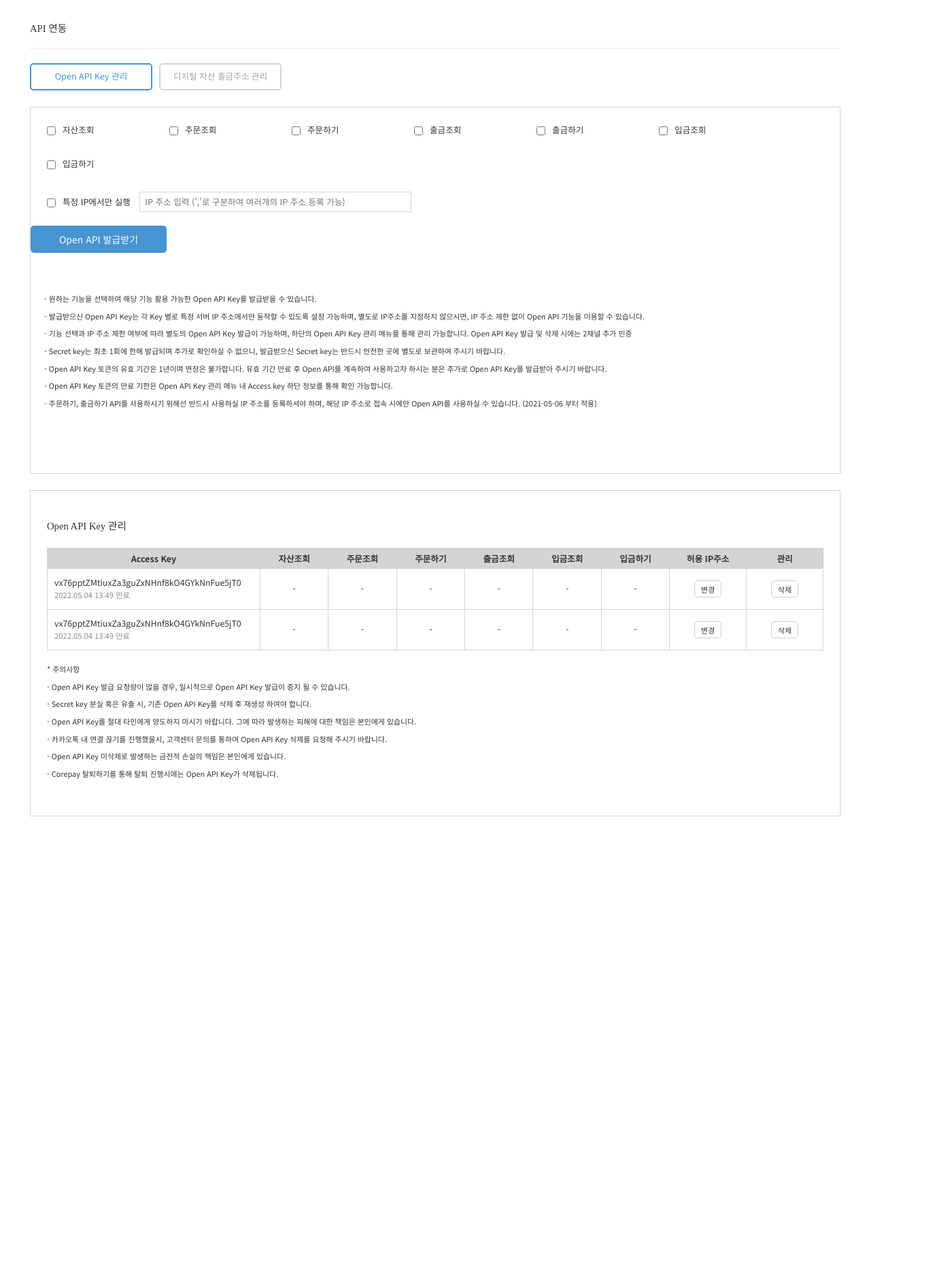
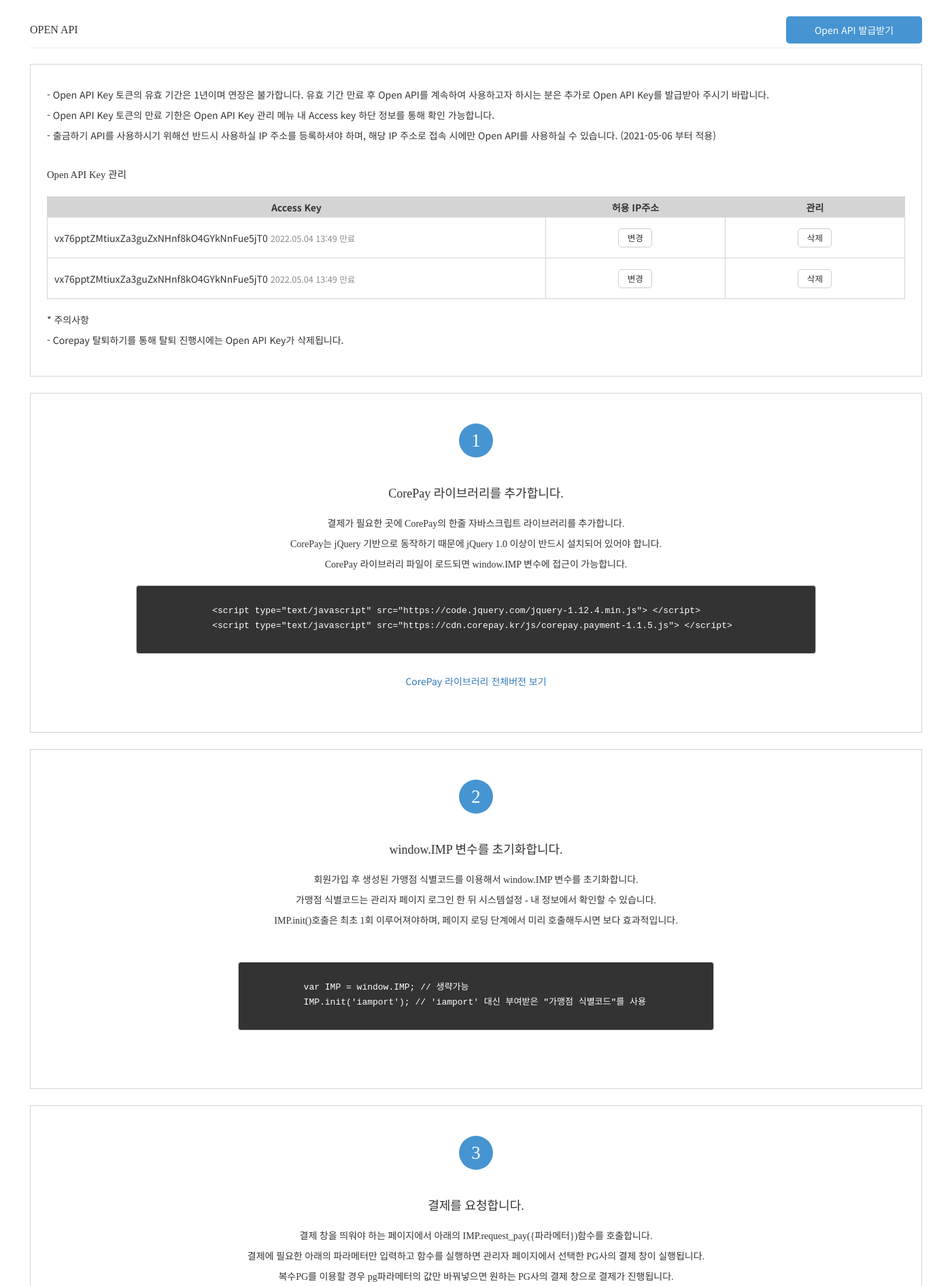
Before and after one commit to haulpark/Core_EX_Agent, a plain HTML site: page html/open_api/api_openKey.html in a window 1280 px wide. Shown: the part 120-2012 px from the top of the page at 68% size, 1400 px wide, since content can reach past the window. Before the commit the page ends 1345 px from the top, so only its background shows below. Drawn offline with Linux system fonts and the light colour scheme; a web font is replaced by a local one.

Commit message:
open_api 키 발급 수정 완료

```diff
--- a/css/src/main/main.css
+++ b/css/src/main/main.css
@@ -40,7 +40,7 @@
       background-repeat: no-repeat;
     }
 
-    h1 > span{
+    h1 > a > span{
       float:left;
       font-size:20pt; color:#4694D1;
       line-height: 50px; margin-left: 10px;}
--- a/css/src/open_api/api_openKey.css
+++ b/css/src/open_api/api_openKey.css
@@ -4,10 +4,19 @@
 
 html {scroll-behavior: smooth;}
 
-#wrap{width:100%; height:1400px; background-color: #F8F8F8;}
+#wrap{width:100%; height:auto; background-color: #F8F8F8;}
 
 h2{font-family:paybooc-B; font-size:12pt;}
 .title_line{width:100%; height:3px; background-color: #f5f6f7; margin:20px 0;}
+
+pre{
+  color:#fff; background-color: #333;
+}
+
+code{
+  font-family: monospace;
+  color:#fff;
+}
 
 /* ===================== #headBox ======================== */
 
@@ -124,7 +133,7 @@
 
 /* ===================== #viewBox ======================== */
 .viewBox{
-  width:1400px; height:1240px;
+  width:1400px; height:auto;
   margin:auto; margin-top: 30px;
   background-color: #fff;
   box-shadow: 0 0.5rem 1rem #ccc;
@@ -132,85 +141,131 @@
   overflow:hidden;
 }
 
-h2{font-family:paybooc-B; font-size:12pt;}
-  .title_line{width:100%; height:3px; background-color: #f5f6f7; margin:20px 0;}
+.view_title{width:100%; height:auto; margin:auto;}
+h2{font-family:paybooc-B; float:left; width:200px; line-height:20px; font-size:12pt;}
+
+.api_issued{
+  float:right;
+  width:200px; height:40px; margin-top: 10px;
+  border-radius: 5px; color:#fff; background-color: #4694D1;
+}
+
+.title_line{float:left; width:100%; height:3px; background-color: #f5f6f7; margin-top:5px;}
 
 
   .content{width:100%; height:auto;}
 
   /* ===================== 상단 api 체크 박스 ===================== */
-  .category{width:100%; height:40px; margin-bottom: 24px;}
-    .category > ul {width:100%; height:100%;}
-    .category > ul > li {
-      float:left; width:188px; height:40px; text-align: center;
-      border:2px solid #D4D4D4; margin-right: 10px;
-      border-radius: 5px; line-height: 34px; color:#d4d4d4;
+  .checkBox{
+    width:100%; height:460px; border:1px solid #d4d4d4;
+    padding:24px; box-sizing: border-box; margin-top: 80px;
+  }
+
+    .openkey_ex{
+      width:100%; height:auto;
+      margin-top: 10px;
     }
-    .category > ul > li > a {color:#a1a1a1;}
-    .category > ul > li:first-child{border:2px solid #4694D1;}
-    .category > ul > li:first-child > a {color:#4694D1;}
 
-  .checkBox{width:100%; height:500px; border:1px solid #d4d4d4;}
+    h3{font-family:paybooc-B; font-size:11pt; margin-top: 40px;}
 
-    .check {width:100%; height:100px; padding:24px; box-sizing: border-box;}
-    .check > ul{width:100%; height:100%;}
-    .check > ul > li{float:left; width:180px; height:50px;}
-    .check > ul > li > input[type="checkbox"] {float:left; margin-right: 10px;}
+    .checkBox > table{width:100%; height:auto; margin-top: 24px;}
+    .checkBox > table > thead > tr > th {
+      height:30px; text-align: center; border:1px solid #d4d4d4;
+      background-color: #d4d4d4;
+    }
 
-    .check > ul > li:last-child > input[type="checkbox"] {margin-top:10px;}
-    .check > ul > li:last-child{width:100%; line-height: 30px;}
-    .check > ul > li > input[type="text"] {width:400px; height:30px; margin-left: 10px; border:1px solid #d4d4d4; outline:none; font-size:0.9rem;}
+    .checkBox > table > thead > tr > th:nth-child(1){width:20%;}
+    .checkBox > table > thead > tr > th:nth-child(2){width:8%;}
+    .checkBox > table > thead > tr > th:nth-child(3){width:8%;}
+    .checkBox > table > thead > tr > th:nth-child(4){width:8%;}
+    .checkBox > table > thead > tr > th:nth-child(5){width:8%;}
+    .checkBox > table > thead > tr > th:nth-child(6){width:8%;}
+    .checkBox > table > thead > tr > th:nth-child(7){width:8%;}
+    .checkBox > table > thead > tr > th:nth-child(8){width:17%;}
+    .checkBox > table > thead > tr > th:nth-child(9){width:5%;}
 
+    .checkBox > table > tbody > tr > td {
+      height:60px; text-align: center; border:1px solid #d4d4d4;
+    }
 
-  .api_issued{
-      width:200px; height:40px; margin:auto;
-      border-radius: 5px; color:#fff; background-color: #4694D1;}
+    .checkBox > table > tbody > tr > td:first-child{text-align: left; padding-left:10px; box-sizing: border-box;}
+    .checkBox > table > tbody > tr > td:first-child > span.date{font-size:0.9rem; color:#8A8A8A;}
 
-  .openkey_ex{
-    width:100%; height:auto;
-    margin-top: 60px;
-    padding:0 20px; box-sizing: border-box;
-  }
+    .checkBox > table > tbody > tr > td > button {width:50px; height:28px; font-size:0.9rem; background-color: #fff; border:1px solid #ccc; border-radius: 5px;}
+
+    .key_ex{
+      width:100%; height:auto;
+      margin-top: 20px;
+    }
 
   /* ===================== 하단 api 키 관리 ===================== */
   .key_management{
     width:100%; height:500px;
     margin-top: 24px;
     border:1px solid #d4d4d4;
-    padding:24px; box-sizing: border-box;
+    padding:44px 24px; box-sizing: border-box;
   }
 
-  h3{font-family:paybooc-B; font-size:11pt;}
+    .number{
+      width:50px; height:50px;
+      margin:auto; margin-bottom: 44px;
+      background-color: #4694D1;
+      font-family: payBooc-B;
+      color:#fff; border-radius: 50%;
+      text-align: center; line-height: 50px;
+      font-size:20pt;
+    }
 
-  .key_management > table{width:100%; height:auto; margin-top: 24px;}
-  .key_management > table > thead > tr > th {
-    height:30px; text-align: center; border:1px solid #d4d4d4;
-    background-color: #d4d4d4;
-  }
+    h4{
+      text-align: center; font-family: payBooc-B;
+      margin-bottom: 24px;
+    }
 
-  .key_management > table > thead > tr > th:nth-child(1){width:20%;}
-  .key_management > table > thead > tr > th:nth-child(2){width:8%;}
-  .key_management > table > thead > tr > th:nth-child(3){width:8%;}
-  .key_management > table > thead > tr > th:nth-child(4){width:8%;}
-  .key_management > table > thead > tr > th:nth-child(5){width:8%;}
-  .key_management > table > thead > tr > th:nth-child(6){width:8%;}
-  .key_management > table > thead > tr > th:nth-child(7){width:8%;}
-  .key_management > table > thead > tr > th:nth-child(8){width:17%;}
-  .key_management > table > thead > tr > th:nth-child(9){width:5%;}
+    .key_management p {text-align: center; font-family: payBooc-M;}
 
-  .key_management > table > tbody > tr > td {
-    height:60px; text-align: center; border:1px solid #d4d4d4;
-  }
+    .key_management a {text-align: center; margin-top: 20px;}
 
-  .key_management > table > tbody > tr > td:first-child{text-align: left; padding-left:10px; box-sizing: border-box;}
-  .key_management > table > tbody > tr > td:first-child > span.date{font-size:0.9rem; color:#8A8A8A;}
+    .code01{
+      width:1000px; margin:auto; margin-top: 20px;
+      line-height: 1.5rem; padding-top: 25px; box-sizing: border-box;
+    }
 
-  .key_management > table > tbody > tr > td > button {width:50px; height:28px; font-size:0.9rem; background-color: #fff; border:1px solid #ccc; border-radius: 5px;}
+    .code02{
+      width:700px; margin:auto; margin-top: 50px;
+      line-height: 1.5rem; padding-top: 25px; box-sizing: border-box;
+    }
 
-  .key_ex{
-    width:100%; height:auto;
-    margin-top: 20px;
-  }
+    .key_m03{height:1200px;}
+
+    .code03{
+      width:700px; margin:auto; margin-top: 50px; margin-bottom: 50px;
+      line-height: 1.5rem; padding-top: 25px; box-sizing: border-box;
+    }
+
+    .key_m03 table {width:95%; height:auto; margin:auto;}
+
+    .key_m03 table thead {font-family: payBooc-B; }
+    .key_m03 table thead tr th{height:30px; padding-left:10px; border:1px solid #d4d4d4; background-color: #f5f6f7;}
+    .key_m03 table thead tr th:first-child{width:15%;}
+
+    .key_m03 table tbody {font-family: payBooc-M;}
+    .key_m03 table tbody tr td{height:40px; font-size:0.9rem; padding-left:10px; border:1px solid #d4d4d4;}
+
+
+    .key_m04_left{float:left; width:60%;}
+    .key_m04_right{
+      float:right; width:40%; height:400px;
+      background-image: url(../../../img/image/api_key_m04_img.png);
+      background-repeat: no-repeat;
+    }
+
+    .key_m05 {height:320px;}
+
+
+
+
+
+
 
  /* -------------------- 랩탑 (1024px ~ 1400px) ------------------ */
  @media screen and (min-width: 1024px) and (max-width: 1400px) {
@@ -256,83 +311,4 @@
        text-align: center; color:#333;
      }
 
-  .viewBox{width:100%; height:auto;}
-
-    h2{font-family:paybooc-B; font-size:11pt;}
-
-
-    /* ===================== 상단 메뉴 탭 ===================== */
-
-      .category > ul > li {
-        width:180px;
-        font-size:0.9rem;
-      }
-
-    /* ===================== 상단 api 체크 박스 ===================== */
-    .checkBox{width:100%; height:540px; border:1px solid #d4d4d4;}
-
-      .check {width:100%; height:100px; padding:24px; box-sizing: border-box;}
-      .check > ul{width:100%; height:100%;}
-      .check > ul > li{float:left; width:180px; height:50px; font-size:0.9rem;}
-      .check > ul > li > input[type="checkbox"] {float:left; margin-right: 10px;}
-
-      .check > ul > li:last-child{width:100%;}
-      .check > ul > li > input[type="text"] {width:400px; margin-left: 10px; border:1px solid #d4d4d4; outline:none; font-size:0.9rem;}
-
-    .btn {
-      width:100%; height:40px; margin:auto; margin-top: 10px;
-    }
-
-      .btn > button{
-        width:180px; height:38px; font-size:0.9rem;
-        border-radius: 5px; color:#fff; background-color: #4694D1;}
-
-    .openkey_ex{
-      width:100%; height:auto;
-      margin-top: 60px; font-size:0.78rem;
-      padding:0 20px; box-sizing: border-box;
-    }
-
-    /* ===================== 하단 api 키 관리 ===================== */
-    .key_management{
-      width:100%; height:480px;
-      margin-top: 24px;
-      border:1px solid #d4d4d4;
-      padding:24px; box-sizing: border-box;
-    }
-
-    h3{font-family:paybooc-B; font-size:11pt;}
-
-    .key_management > table{width:100%; height:auto; margin-top: 24px;}
-    .key_management > table > thead > tr > th {
-      height:30px; text-align: center; border:1px solid #d4d4d4;
-      background-color: #d4d4d4; font-size:0.9rem;
-    }
-
-    .key_management > table > thead > tr > th:nth-child(1){width:24%;}
-    .key_management > table > thead > tr > th:nth-child(2){width:8%;}
-    .key_management > table > thead > tr > th:nth-child(3){width:8%;}
-    .key_management > table > thead > tr > th:nth-child(4){width:8%;}
-    .key_management > table > thead > tr > th:nth-child(5){width:8%;}
-    .key_management > table > thead > tr > th:nth-child(6){width:8%;}
-    .key_management > table > thead > tr > th:nth-child(7){width:8%;}
-    .key_management > table > thead > tr > th:nth-child(8){width:9%;}
-    .key_management > table > thead > tr > th:nth-child(9){width:9%;}
-
-    .key_management > table > tbody > tr > td {
-      height:60px; text-align: center; border:1px solid #d4d4d4;
-      font-size:0.875rem;
-    }
-
-    .key_management > table > tbody > tr > td:first-child{text-align: left; padding-left:10px; box-sizing: border-box;}
-    .key_management > table > tbody > tr > td:first-child > span.date{font-size:0.8rem; color:#8A8A8A;}
-
-    .key_management > table > tbody > tr > td > button {width:40px; height:25px; font-size:0.8rem; background-color: #fff; border:1px solid #ccc; border-radius: 5px;}
-
-    .key_ex{
-      width:100%; height:auto;
-      margin-top: 20px; font-size:0.78rem;
-    }
-
-
  }
--- a/html/open_api/api_openKey.html
+++ b/html/open_api/api_openKey.html
@@ -23,36 +23,9 @@
 <body>
 <!-- layout -->
 <div id="wrap">
-
-  <div class="mob_menuBar">
-    <div class="menu">
-      <div class="close_btn"></div>
-
-      <ul>
-        <li><a href="./main.html">메인</a></li>
-        <li><a href="./deal.html">내역</a></li>
-        <li><a href="./wallet.html">지갑</a></li>
-        <li><a href="./api.html">API</a></li>
-        <li>
-          <dl class="dl_mypage">
-            <dt class="dd_mypage"><span>마이페이지</span><div class="menu_img"></div></dt>
-            <dd><a href="./mypage_info.html">기본등록정보</a></dd>
-            <dd><a href="./mypage_deal.html">거래등록정보</a></dd>
-            <dd><a href="./mypage_store.html">상품구매내역</a></dd>
-            <dd><a href="./mypage_data.html">소명자료요청</a></dd>
-            <dd><a href="./mypage_calculate.html">정산요청</a></dd>
-            <dd><a href="./mypage_qna.html">상담내역</a></dd>
-          </dl>
-        </li>
-        <li><a href="./store.html">상품소개</a></li>
-      </ul>
-    </div>
-  </div>
   <!-- =-=-=-=-=-=-=-=-=-=-= header#headBox =-=-=-=-=-=-=-=-=-=-= -->
   <header id="headBox">
     <div class="div">
-
-      <div class="mob_menu"> </div>
       <h1>
         <div class="logo"></div>
         <span>Core EX Agent</span>
@@ -95,57 +68,25 @@
 
   <!-- =-=-=-=-=-=-=-=-=-=-= section#viewBox =-=-=-=-=-=-=-=-=-=-= -->
   <div class="viewBox">
-    <h2>API 연동</h2>
-    <div class="title_line"></div>
+    <div class="view_title">
+      <h2>OPEN API</h2>
+      <button type="button" class="api_issued"> Open API 발급받기 </button>
+      <div class="title_line"></div>
+    </div>
 
     <div class="content">
-      <div class="category">
-        <ul>
-          <li><a href="./api_openKey.html">Open API Key 관리</a></li>
-          <li><a href="./api_management.html">디지털 자산 출금주소 관리</a></li>
-        </ul>
-      </div>
-
       <div class="checkBox">
-
-        <div class="check">
-          <ul>
-            <li><input type="checkbox">자산조회</li>
-            <li><input type="checkbox">주문조회</li>
-            <li><input type="checkbox">주문하기</li>
-            <li><input type="checkbox">출금조회</li>
-            <li><input type="checkbox">출금하기</li>
-            <li><input type="checkbox">입금조회</li>
-            <li><input type="checkbox">입금하기</li>
-            <li><input type="checkbox">특정 IP에서만 실행 <input type="text" placeholder="IP 주소 입력 (','로 구분하여 여러개의 IP 주소 등록 가능)"></li>
-          </ul>
+        <div class="openkey_ex">
+         <p> - Open API Key 토큰의 유효 기간은 1년이며 연장은 불가합니다. 유효 기간 만료 후 Open API를 계속하여 사용하고자 하시는 분은 추가로 Open API Key를 발급받아 주시기 바랍니다. </p>
+         <p> - Open API Key 토큰의 만료 기한은 Open API Key 관리 메뉴 내 Access key 하단 정보를 통해 확인 가능합니다. </p>
+         <p> - 출금하기 API를 사용하시기 위해선 반드시 사용하실 IP 주소를 등록하셔야 하며, 해당 IP 주소로 접속 시에만 Open API를 사용하실 수 있습니다. (2021-05-06 부터 적용) </p>
         </div>
 
-        <button type="button" class="api_issued"> Open API 발급받기 </button>
-
-        <div class="openkey_ex">
-         <p> - 원하는 기능을 선택하여 해당 기능 활용 가능한 Open API Key를 발급받을 수 있습니다. </p>
-         <p> - 발급받으신 Open API Key는 각 Key 별로 특정 서버 IP 주소에서만 동작할 수 있도록 설정 가능하며, 별도로 IP주소를 지정하지 않으시면, IP 주소 제한 없이 Open API 기능을 이용할 수 있습니다. </p>
-         <p> - 기능 선택과 IP 주소 제한 여부에 따라 별도의 Open API Key 발급이 가능하며, 하단의 Open API Key 관리 메뉴를 통해 관리 가능합니다. Open API Key 발급 및 삭제 시에는 2채널 추가 인증 </p>
-         <p> - Secret key는 최초 1회에 한해 발급되며 추가로 확인하실 수 없으니, 발급받으신 Secret key는 반드시 안전한 곳에 별도로 보관하여 주시기 바랍니다. </p>
-         <p> - Open API Key 토큰의 유효 기간은 1년이며 연장은 불가합니다. 유효 기간 만료 후 Open API를 계속하여 사용하고자 하시는 분은 추가로 Open API Key를 발급받아 주시기 바랍니다. </p>
-         <p> - Open API Key 토큰의 만료 기한은 Open API Key 관리 메뉴 내 Access key 하단 정보를 통해 확인 가능합니다. </p>
-         <p> - 주문하기, 출금하기 API를 사용하시기 위해선 반드시 사용하실 IP 주소를 등록하셔야 하며, 해당 IP 주소로 접속 시에만 Open API를 사용하실 수 있습니다. (2021-05-06 부터 적용) </p>
-        </div>
-      </div>
-
-      <div class="key_management">
         <h3>Open API Key 관리</h3>
         <table>
           <thead>
             <tr>
               <th>Access Key</th>
-              <th>자산조회</th>
-              <th>주문조회</th>
-              <th>주문하기</th>
-              <th>출금조회</th>
-              <th>입금조회</th>
-              <th>입금하기</th>
               <th>허용 IP주소</th>
               <th>관리</th>
             </tr>
@@ -156,12 +97,6 @@
                 <span>vx76pptZMtiuxZa3guZxNHnf8kO4GYkNnFue5jT0</span>
                 <span class="date">2022.05.04 13:49 만료</span>
               </td>
-              <td>-</td>
-              <td>-</td>
-              <td>-</td>
-              <td>-</td>
-              <td>-</td>
-              <td>-</td>
               <td><button>변경</button></td>
               <td><button>삭제</button></td>
             </tr>
@@ -170,12 +105,6 @@
                 <span>vx76pptZMtiuxZa3guZxNHnf8kO4GYkNnFue5jT0</span>
                 <span class="date">2022.05.04 13:49 만료</span>
               </td>
-              <td>-</td>
-              <td>-</td>
-              <td>-</td>
-              <td>-</td>
-              <td>-</td>
-              <td>-</td>
               <td><button>변경</button></td>
               <td><button>삭제</button></td>
             </tr>
@@ -184,17 +113,136 @@
 
          <div class="key_ex">
           <p class="key_ex_title">&#42; 주의사항</p>
-          <p> - Open API Key 발급 요청량이 많을 경우, 일시적으로 Open API Key 발급이 중지 될 수 있습니다.</p>
-          <p> - Secret key 분실 혹은 유출 시, 기존 Open API Key를 삭제 후 재생성 하여야 합니다.</p>
-          <p> - Open API Key를 절대 타인에게 양도하지 마시기 바랍니다. 그에 따라 발생하는 피해에 대한 책임은 본인에게 있습니다.</p>
-          <p> - 카카오톡 내 연결 끊기를 진행했을시, 고객센터 문의를 통하여 Open API Key 삭제를 요청해 주시기 바랍니다.</p>
-          <p> - Open API Key 미삭제로 발생하는 금전적 손실의 책임은 본인에게 있습니다.</p>
           <p> - Corepay 탈퇴하기를 통해 탈퇴 진행시에는 Open API Key가 삭제됩니다.</p>
          </div>
       </div>
 
+      <div class="key_management">
+        <div class="number">1</div>
+        <h4>CorePay 라이브러리를 추가합니다.</h4>
+
+        <p>결제가 필요한 곳에 CorePay의 한줄 자바스크립트 라이브러리를 추가합니다.</p>
+        <p>CorePay는 jQuery 기반으로 동작하기 때문에 jQuery 1.0 이상이 반드시 설치되어 있어야 합니다.</p>
+        <p>CorePay 라이브러리 파일이 로드되면 window.IMP 변수에 접근이 가능합니다. </p>
 
 
+          <pre brush:php class="code01">
+            <code> &lt;script type="text/javascript" src="https://code.jquery.com/jquery-1.12.4.min.js"&gt; &lt;/script&gt; </code>
+            <code> &lt;script type="text/javascript" src="https://cdn.corepay.kr/js/corepay.payment-1.1.5.js"&gt; &lt;/script&gt; </code>
+          </pre>
+
+
+        <a href="#"><span>CorePay 라이브러리 전체버전 보기</span></a>
+      </div>
+
+      <div class="key_management">
+        <div class="number">2</div>
+        <h4>window.IMP 변수를 초기화합니다. </h4>
+
+        <p>회원가입 후 생성된 가맹점 식별코드를 이용해서 window.IMP 변수를 초기화합니다. </p>
+        <p>가맹점 식별코드는 관리자 페이지 로그인 한 뒤 시스템설정 - 내 정보에서 확인할 수 있습니다.</p>
+        <p>IMP.init()호출은 최초 1회 이루어져야하며, 페이지 로딩 단계에서 미리 호출해두시면 보다 효과적입니다.</p>
+
+        <pre brush:php class="code02">
+          <code> var IMP = window.IMP; // 생략가능 </code>
+          <code> IMP.init('iamport'); // 'iamport' 대신 부여받은 "가맹점 식별코드"를 사용 </code>
+        </pre>
+      </div>
+
+      <div class="key_management key_m03">
+        <div class="number">3</div>
+        <h4>결제를 요청합니다. </h4>
+
+        <p>결제 창을 띄워야 하는 페이지에서 아래의 IMP.request_pay({파라메터})함수를 호출합니다.</p>
+        <p>결제에 필요한 아래의 파라메터만 입력하고 함수를 실행하면 관리자 페이지에서 선택한 PG사의 결제 창이 실행됩니다.</p>
+        <p>복수PG를 이용할 경우 pg파라메터의 값만 바꿔넣으면 원하는 PG사의 결제 창으로 결제가 진행됩니다.</p>
+
+        <pre brush:php class="code03">
+          <code>IMP.request_pay({ </code>
+          <code>    pg : 'inicis', // version 1.1.0부터 지원.</code>
+          <code>    pay_method : 'card',</code>
+          <code>    merchant_uid : 'merchant_' + new Date().getTime(),</code>
+          <code>    name : '주문명:결제테스트',</code>
+          <code>    amount : 14000,</code>
+          <code>    buyer_email : 'iamport@siot.do',</code>
+          <code>    buyer_name : '구매자이름',</code>
+          <code>    buyer_tel : '010-1234-5678',</code>
+          <code>    buyer_addr : '서울특별시 강남구 삼성동',</code>
+          <code>    buyer_postcode : '123-456',</code>
+          <code>    m_redirect_url : 'https://www.yourdomain.com/payments/complete'</code>
+          <code>}, function(rsp) {</code>
+          <code>    if ( rsp.success ) {</code>
+          <code>        var msg = '결제가 완료되었습니다.';</code>
+          <code>        msg += '고유ID : ' + rsp.imp_uid;</code>
+          <code>        msg += '상점 거래ID : ' + rsp.merchant_uid;</code>
+          <code>        msg += '결제 금액 : ' + rsp.paid_amount;</code>
+          <code>        msg += '카드 승인번호 : ' + rsp.apply_num;</code>
+          <code>    } else {</code>
+          <code>        var msg = '결제에 실패하였습니다.';</code>
+          <code>        msg += '에러내용 : ' + rsp.error_msg;</code>
+          <code>    }</code>
+          <code>    alert(msg);</code>
+          <code>});</code>
+        </pre>
+
+        <table>
+          <thead>
+            <tr>
+              <th>파라메터명</th>
+              <th>파라메터값</th>
+            </tr>
+          </thead>
+
+          <tbody>
+            <tr>
+              <td>PG</td>
+              <td>'kakao':카카오페이, html5_inicis':이니시스(웹표준결제), 'nice':나이스페이, 'jtnet':제이티넷, 'uplus':토스페이먼츠, 'danal':다날, 'payco':페이코, 'syrup':시럽페이, 'paypal':페이팔</td>
+            </tr>
+
+            <tr>
+              <td>pay_method</td>
+              <td>'samsung':삼성페이, 'card':신용카드, 'trans':실시간계좌이체, 'vbank':가상계좌, 'phone':휴대폰소액결제</td>
+            </tr>
+
+            <tr>
+              <td>m_redirect_url</td>
+              <td>모바일 결제시, 결제가 끝나고 랜딩되는 URL을 지정 (카카오페이, 페이코, 다날의 경우는 필요없음. PC와 마찬가지로 callback함수로 결과가 떨어짐)</td>
+            </tr>
+          </tbody>
+        </table>
+
+        <a href="#"><span>IMP.request_pay() 파라메터 상세보기</span></a>
+      </div>
+
+      <div class="key_management">
+        <div class="key_m04_left">
+          <div class="number">4</div>
+          <h4>결제결과를 검증합니다. </h4>
+
+          <p>결제창에서 결제가 완료되면 IMP.request_pay(param, callback) 실행 후</p>
+          <p>callback함수가 호출(PC)되거나 m_redirect_url로 이동(모바일)하게 됩니다.</p>
+          <br />
+          <p>결제정보 위변조 가능성에 대비해 실제 결제된 정보를 imp_uid(아임포트 거래고유번호) </p>
+          <p>또는 merchant_uid(가맹점에서 전달한 주문고유번호)를 활용해</p>
+          <p>가맹점의 서버단에서 REST API로 조회 후 검증할 수 있습니다.</p>
+          <br />
+          <p>REST API로 조회된 결제정보의 status == 'paid'여부를 체크하고 </p>
+          <p>amount 가 가맹점에서 계산한 {실제 주문금액}과 일치하는지 최종 검증이 필요합니다.</p>
+        </div>
+
+        <div class="key_m04_right">
+        </div>
+      </div>
+
+      <div class="key_management key_m05">
+          <div class="number">5</div>
+        <h4>CorePay 결제연동 완료 </h4>
+
+        <p>웹사이트에서 테스트 결제를 실행할 수 있습니다.</p>
+        <p>PG가입 후 테스트모드를 OFF하고 정보를 입력하면</p>
+        <p>실제로 결제기능을 사용할 수 있습니다.</p>
+        <div class="img"></div>
+      </div>
     </div>
 
   </div>
```
Also changed, not shown: html/main/main.html (+4 -2 lines), img/image/api_key_m04_img.png (added).
